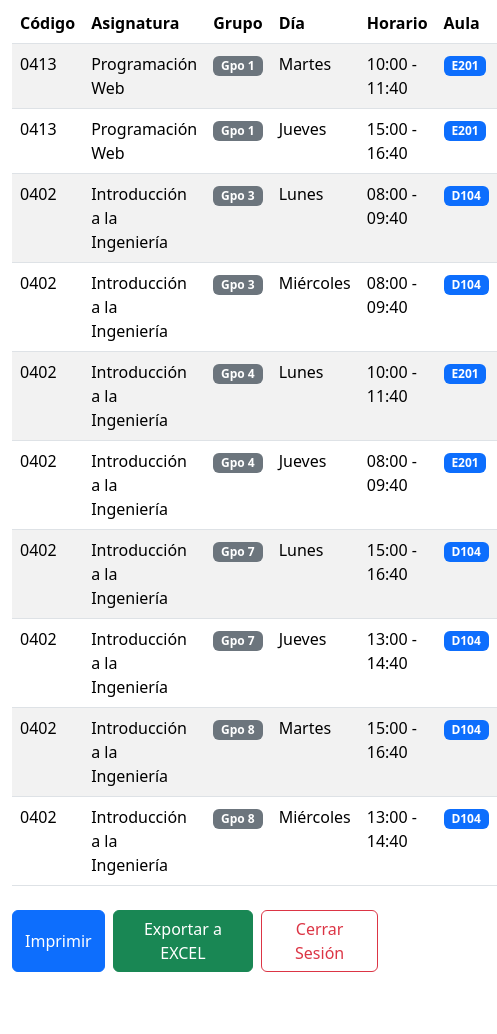
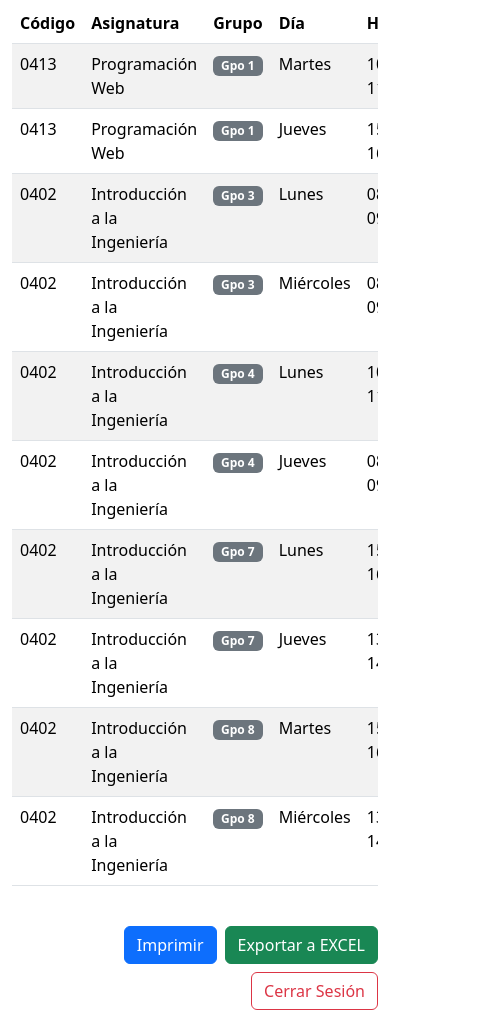
Before and after one commit to Jossmart28/Desafio-Bootstrap5-JairoMartinez, a plain HTML site: page index.html in a window 390 px wide. Shown: the part 217-1251 px from the top of the page, 497 px wide, since content can reach past the window. Before the commit the page ends 1189 px from the top, so only its background shows below. Drawn offline with nearby package versions, Linux system fonts and the light colour scheme.

Commit message:
Aplicación de responsividad a todos los elementos

```diff
--- a/index.html
+++ b/index.html
@@ -2,6 +2,7 @@
 <html lang="es">
 <head>
   <meta charset="UTF-8">
+  <meta name="viewport" content="width=device-width, initial-scale=1">
   <title>SIU - Sistema de Inscripcion Universitaria</title>
 
   <!-- Importación de Bootstrap 5 -->
@@ -26,9 +27,11 @@
   </div>
 </nav>
 
+<!-- Contenido del Reporte -->
+<div class="container my-4">
+
 <!-- Encabezado del Reporte -->
-<div class="container my-4">
-  <div class="row align-items-center">
+  <div class="row align-items-center mb-4">
     <div class="col-md-8">
       <h3 class="fw-bold mb-0">Reporte oficial de horarios</h3>
       <p class="text-muted mb-0">Universidad Tecnológica La Salle - ULSA Nicaragua</p>
@@ -40,10 +43,9 @@
       </span>
     </div>
   </div>
-</div>
 
 <!-- Tabla de datos Moderna -->
-<div class="container">
+<div class="table-responsive">
   <table class="table table-striped table-hover">
   <thead>
     <tr>
@@ -138,9 +140,10 @@
     </tr>
   </tbody>
 </table>
+</div>
 
   <!-- Botones de Acción -->
-<div class="d-flex justify-content-end gap-2 mt-4">
+  <div class="d-flex flex-wrap justify-content-end gap-2 mt-4">
     <button class="btn btn-primary">
       Imprimir
     </button>
@@ -153,6 +156,7 @@
       Cerrar Sesión
     </button>
   </div>
+</div>
 
   <script src="https://cdn.jsdelivr.net/npm/bootstrap@5.3.3/dist/js/bootstrap.bundle.min.js"></script>
 </body>
```
Lines whose indentation alone changed are shown as unchanged.
